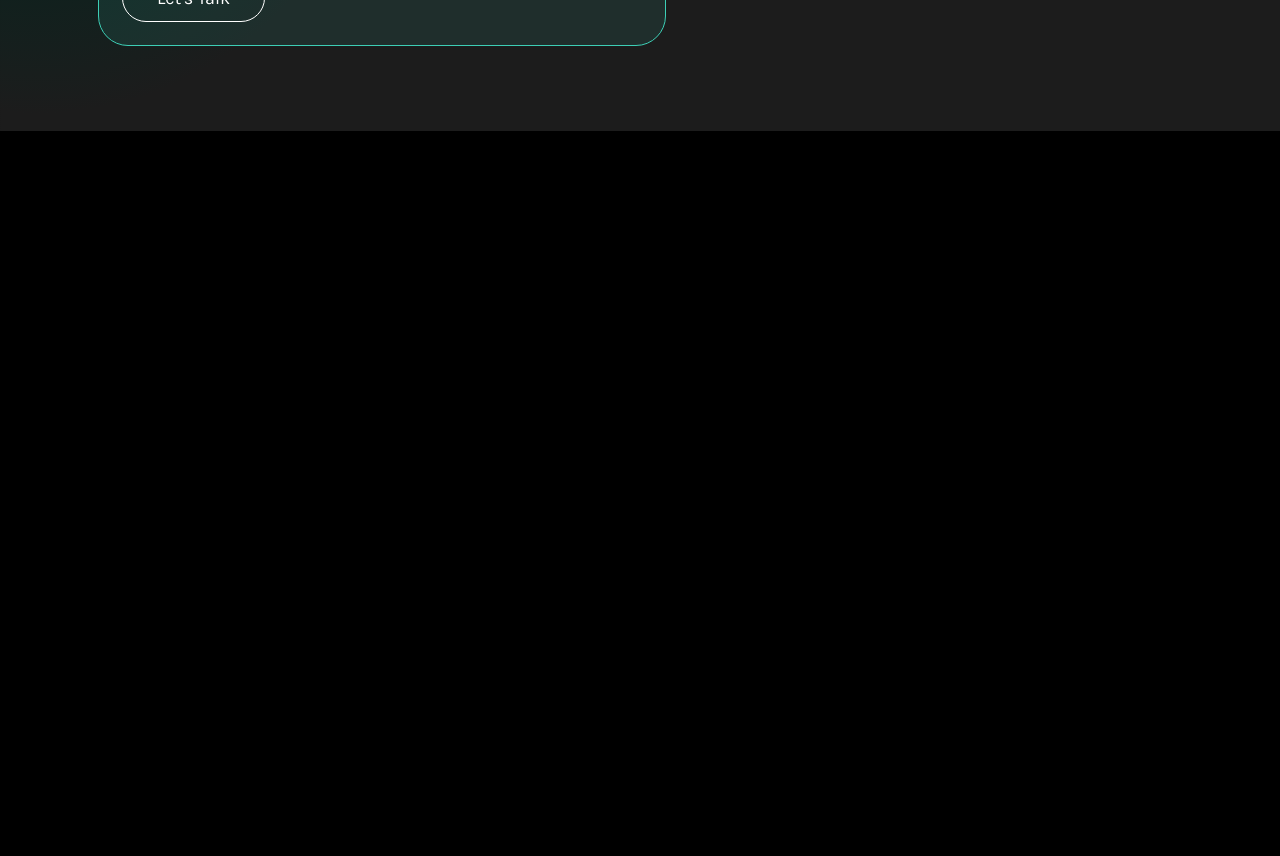
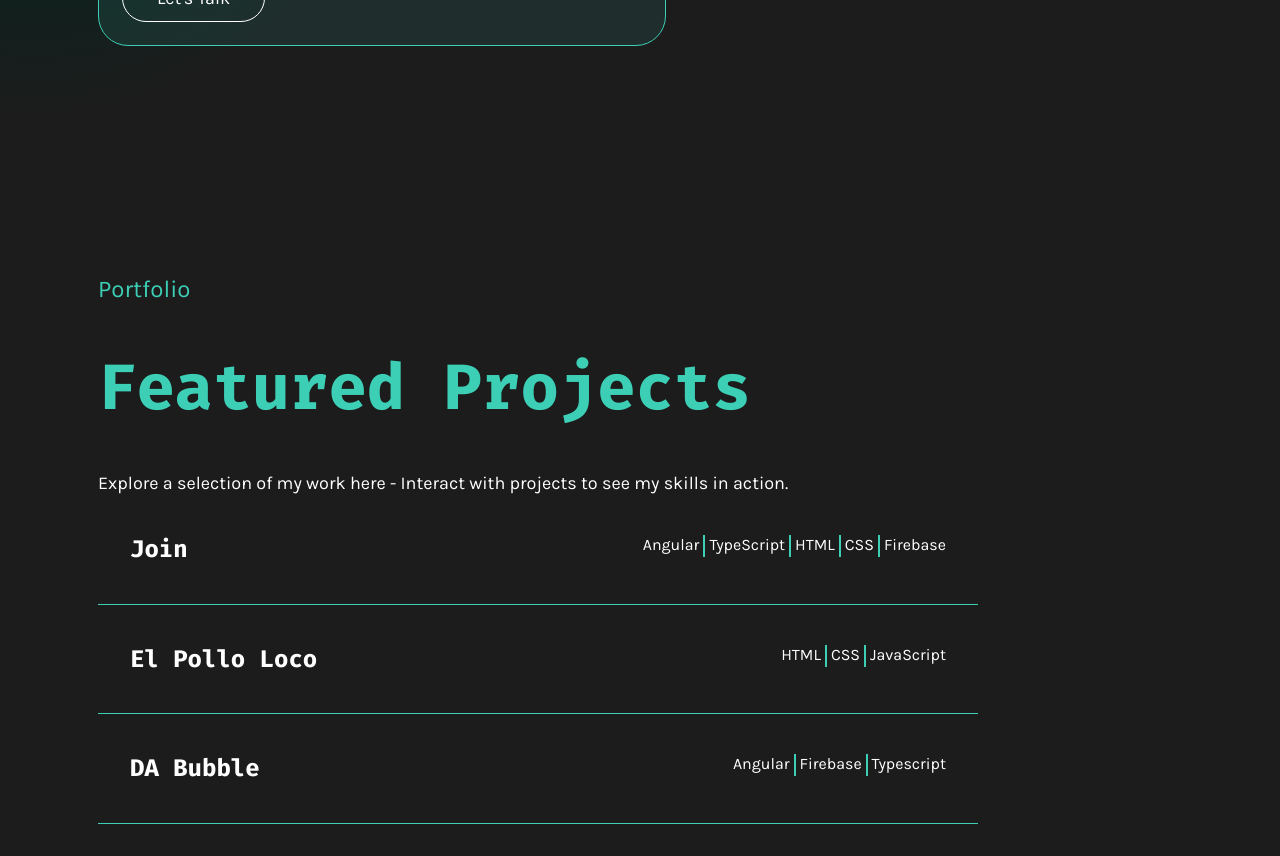
Before and after one commit to CenkKorkmaz92/portfolio, an Angular app: page / in a window 1280 px wide. Shown: the part 2460-3316 px from the top of the page. Before the commit the page ends 2591 px from the top, so only its background shows below. Built offline with nearby package versions, Linux system fonts and the light colour scheme.

Commit message:
added featured projects component, html and scss

```diff
--- a/src/app/app.component.html
+++ b/src/app/app.component.html
@@ -1,3 +1,4 @@
 <app-hero></app-hero>
 <app-about></app-about>
 <app-skills></app-skills>
+<app-portfolio></app-portfolio>
--- a/src/app/app.component.ts
+++ b/src/app/app.component.ts
@@ -3,11 +3,12 @@ import { CommonModule } from '@angular/common';
 import { HeroComponent } from './hero/hero.component';
 import { AboutComponent } from './about/about.component';
 import { SkillsComponent } from './skills/skills.component';
+import { PortfolioComponent } from './portfolio/portfolio.component';
 
 @Component({
   selector: 'app-root',
   standalone: true,
-  imports: [CommonModule, HeroComponent, AboutComponent, SkillsComponent],
+  imports: [CommonModule, HeroComponent, AboutComponent, SkillsComponent, PortfolioComponent],
   templateUrl: './app.component.html',
   styleUrls: ['./app.component.scss']
 })
--- a/src/app/app.routes.ts
+++ b/src/app/app.routes.ts
@@ -2,11 +2,13 @@ import { Routes } from '@angular/router';
 import { HeroComponent } from './hero/hero.component';
 import { AboutComponent } from './about/about.component';
 import { SkillsComponent } from './skills/skills.component';
+import { PortfolioComponent } from './portfolio/portfolio.component';
 
 
 export const routes: Routes = [
   { path: '', component: HeroComponent },       // Default route
   { path: 'about', component: AboutComponent }, // Route for AboutComponent
   { path: 'skills', component: SkillsComponent }, // Route for SkillsComponent
+  { path: 'skills', component: PortfolioComponent}, // Route for PortfolioComponent
   { path: '**', redirectTo: '' }                // Wildcard route for undefined paths
 ];
--- /dev/null
+++ b/src/app/portfolio/portfolio.component.html
@@ -0,0 +1,44 @@
+<section class="portfolio">
+    <div class="portfolio-container">
+        <span class="portfolio-headline">Portfolio</span>
+        <h1>Featured Projects</h1>
+        <span class="portfolio-description">Explore a selection of my work here - Interact with projects to see my
+            skills in action.</span>
+
+        <div class="projects-container">
+            <div class="project-headline">Join</div>
+            <div class="skills-used-text">
+                <span>Angular</span>
+                <div class="vector-1"></div>
+                <span>TypeScript</span>
+                <div class="vector-1"></div>
+                <span>HTML</span>
+                <div class="vector-1"></div>
+                <span>CSS</span>
+                <div class="vector-1"></div>
+                <span>Firebase</span>
+            </div>
+        </div>
+        <div class="projects-container">
+            <div class="project-headline">El Pollo Loco</div>
+            <div class="skills-used-text">
+                <span>HTML</span>
+                <div class="vector-1"></div>
+                <span>CSS</span>
+                <div class="vector-1"></div>
+                <span>JavaScript</span>
+            </div>
+        </div>
+        <div class="projects-container">
+            <div class="project-headline">DA Bubble</div>
+            <div class="skills-used-text">
+                <span>Angular</span>
+                <div class="vector-1"></div>
+                <span>Firebase</span>
+                <div class="vector-1"></div>
+                <span>Typescript</span>
+            </div>
+        </div>
+
+    </div>
+</section>
--- /dev/null
+++ b/src/app/portfolio/portfolio.component.scss
@@ -0,0 +1,65 @@
+.portfolio {
+    width: 1440px;
+    height: 581px;
+    padding-top: 144px;
+    background-color: rgb(28, 28, 28);
+}
+
+.portfolio-container {
+    display: flex;
+    flex-direction: column;
+    padding-left: 98px;
+    width: 880px;
+    height: 565px;
+}
+
+.portfolio-headline {
+    font-family: 'Karla', sans-serif;
+    font-weight: 500;
+    font-size: 24px;
+    line-height: 28.06px;
+    color: rgba(61, 207, 182, 1);
+}
+
+h1 {
+    font-weight: 700;
+    font-size: 64px;
+    line-height: 64px;
+    font-family: 'Fira Code', sans-serif;
+    color: rgba(61, 207, 182, 1);
+}
+
+.portfolio-description {
+    font-family: 'Karla', sans-serif;
+    font-weight: 400;
+    font-size: 18px;
+    line-height: 21.6px;
+    color: white;
+}
+
+.projects-container {
+    display: flex;
+    justify-content: space-between;
+    color: white;
+    border-bottom: 1px solid rgba(61, 207, 182, 1);
+    padding: 40px 32px 40px 32px;
+
+    .project-headline {
+        font-family: 'Fira Code', sans-serif;
+        font-weight: 700;
+        font-size: 24px;
+        line-height: 28.8px;
+    }
+
+    .skills-used-text {
+        height: 22px;
+        gap: 4px;
+        display: flex;
+        font-family: 'Karla', sans-serif;
+    }
+}
+
+.vector-1 {
+    display: flex;
+    border: 1px solid rgba(61, 207, 182, 1);
+}
```
Also changed, not shown: src/app/portfolio/portfolio.component.ts (added, +14 -0 lines).
